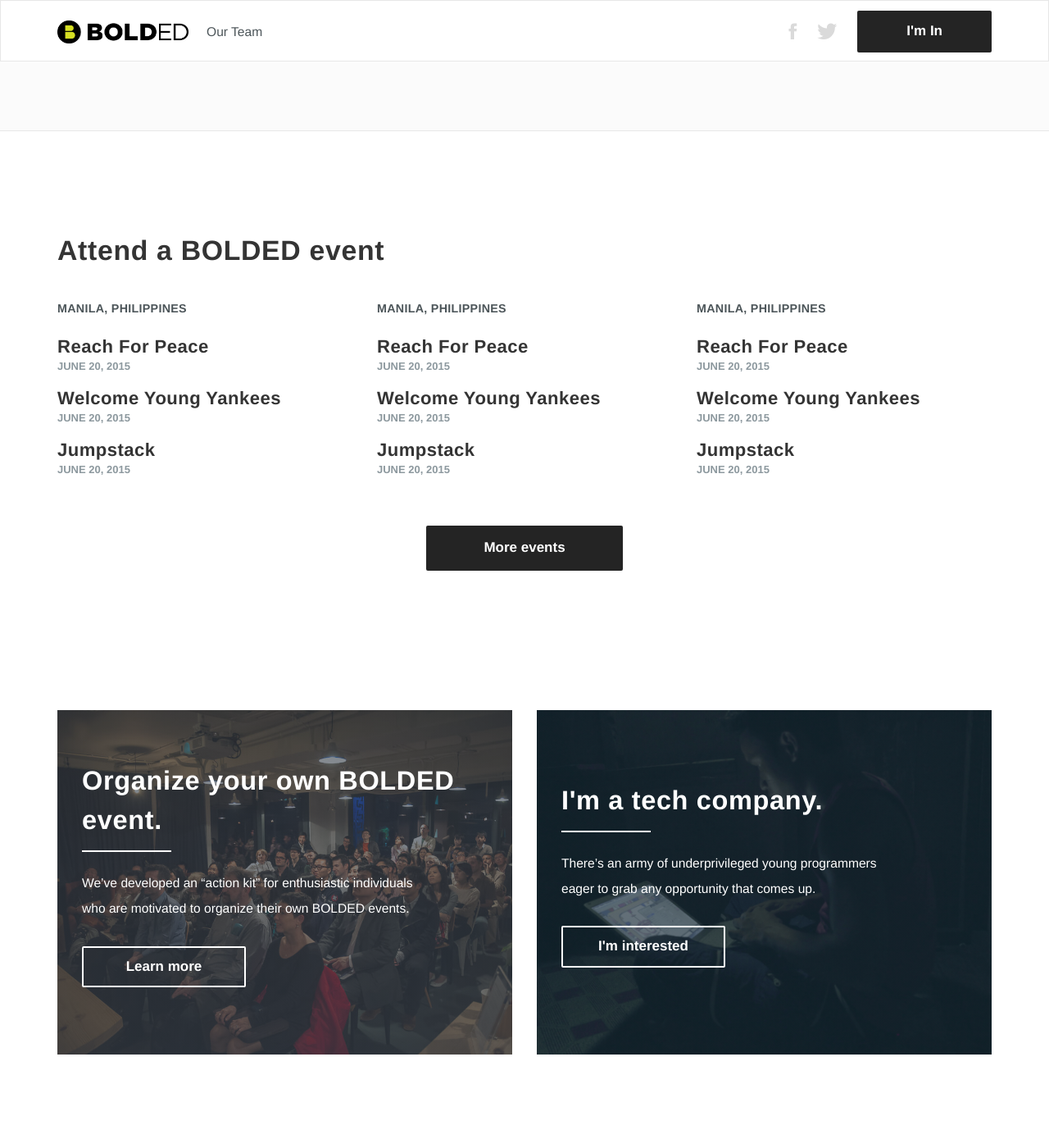
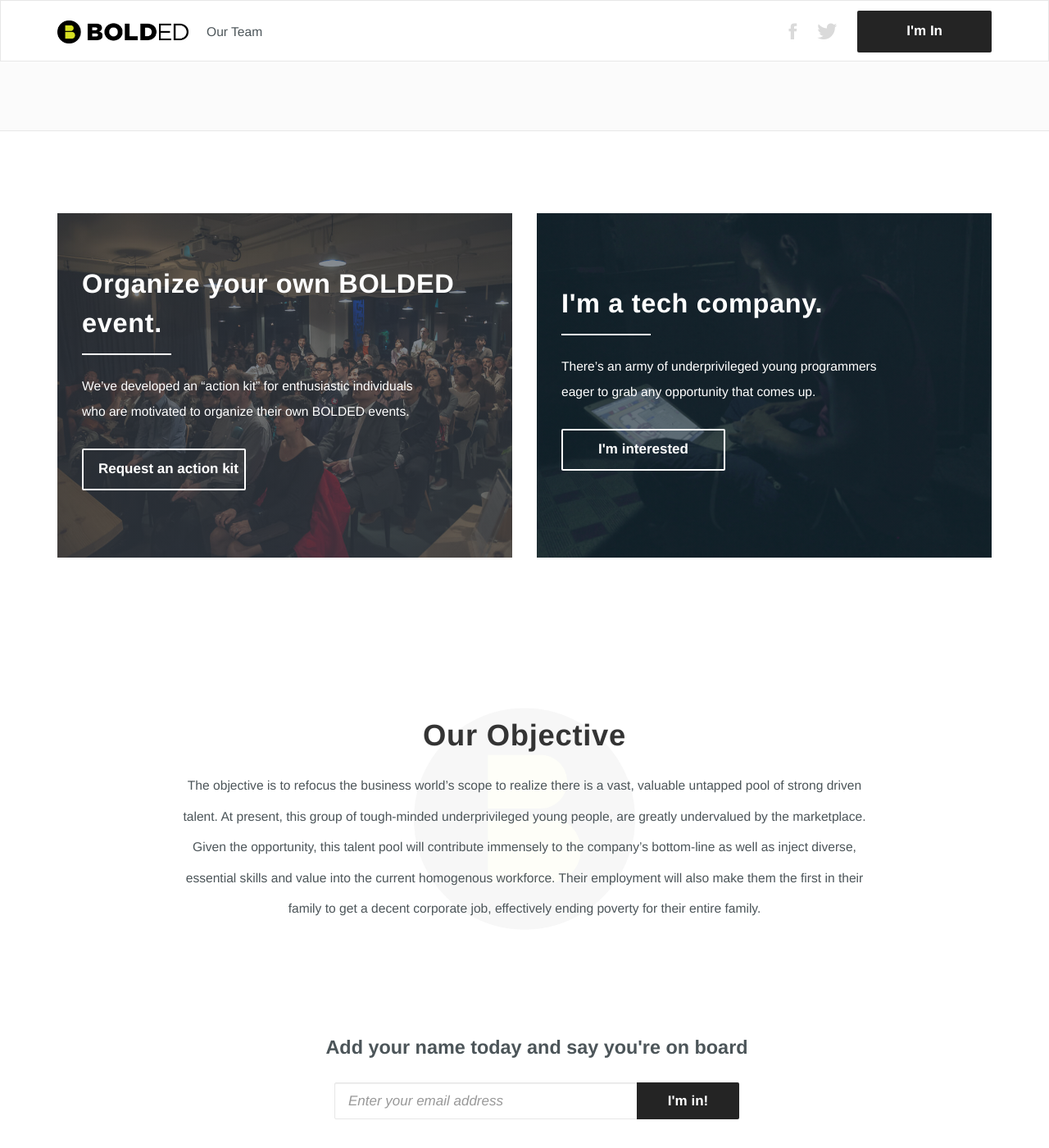
Before and after one commit to codedred/bolded, a Jekyll site: the page built from index.html, in a window 1280 px wide and 1400 px high, scrolled down 1274 px. Shown: the whole window at 82% size. Built offline with Jekyll 4.4.1, drawn with Linux system fonts in a browser that asks for light colours; nearby versions of some CDN libraries; some web fonts are replaced.

Commit message:
adds request an action kit link and temporarily removes events section

```diff
--- a/_includes/events.html
+++ b/_includes/events.html
@@ -1,58 +1,58 @@
-<section class="splash -events -small">
-  <div class="container">
-    <div class="event-list">
-      <h2 class="event-header">Attend a BOLDED event</h2>
-      <div class="row">
-        <div class="col-md-4">
-          <h5 class="event-location">Manila, Philippines</h5>
-          <div class="event-item">
-            <h4 class="event-name">Reach For Peace</h4>
-            <p class="event-date ">June 20, 2015<p>
-          </div>
-          <div class="event-item">
-            <h4 class="event-name">Welcome Young Yankees</h4>
-            <p class="event-date ">June 20, 2015<p>
-          </div>
-          <div class="event-item">
-            <h4 class="event-name">Jumpstack</h4>
-            <p class="event-date ">June 20, 2015<p>
-          </div>
-        </div>
-        <div class="col-md-4">
-          <h5 class="event-location">Manila, Philippines</h5>
-          <div class="event-item">
-            <h4 class="event-name">Reach For Peace</h4>
-            <p class="event-date ">June 20, 2015<p>
-          </div>
-          <div class="event-item">
-            <h4 class="event-name">Welcome Young Yankees</h4>
-            <p class="event-date ">June 20, 2015<p>
-          </div>
-          <div class="event-item">
-            <h4 class="event-name">Jumpstack</h4>
-            <p class="event-date ">June 20, 2015<p>
-          </div>
-        </div>
-        <div class="col-md-4">
-          <h5 class="event-location">Manila, Philippines</h5>
-          <div class="event-item">
-            <h4 class="event-name">Reach For Peace</h4>
-            <p class="event-date ">June 20, 2015<p>
-          </div>
-          <div class="event-item">
-            <h4 class="event-name">Welcome Young Yankees</h4>
-            <p class="event-date ">June 20, 2015<p>
-          </div>
-          <div class="event-item">
-            <h4 class="event-name">Jumpstack</h4>
-            <p class="event-date ">June 20, 2015<p>
-          </div>
-        </div>
-      </div>
-    </div>
+<!--<section class="splash -events -small">-->
+  <!--<div class="container">-->
+    <!--<div class="event-list">-->
+      <!--<h2 class="event-header">Attend a BOLDED event</h2>-->
+      <!--<div class="row">-->
+        <!--<div class="col-md-4">-->
+          <!--<h5 class="event-location">Manila, Philippines</h5>-->
+          <!--<div class="event-item">-->
+            <!--<h4 class="event-name">Reach For Peace</h4>-->
+            <!--<p class="event-date ">June 20, 2015<p>-->
+          <!--</div>-->
+          <!--<div class="event-item">-->
+            <!--<h4 class="event-name">Welcome Young Yankees</h4>-->
+            <!--<p class="event-date ">June 20, 2015<p>-->
+          <!--</div>-->
+          <!--<div class="event-item">-->
+            <!--<h4 class="event-name">Jumpstack</h4>-->
+            <!--<p class="event-date ">June 20, 2015<p>-->
+          <!--</div>-->
+        <!--</div>-->
+        <!--<div class="col-md-4">-->
+          <!--<h5 class="event-location">Manila, Philippines</h5>-->
+          <!--<div class="event-item">-->
+            <!--<h4 class="event-name">Reach For Peace</h4>-->
+            <!--<p class="event-date ">June 20, 2015<p>-->
+          <!--</div>-->
+          <!--<div class="event-item">-->
+            <!--<h4 class="event-name">Welcome Young Yankees</h4>-->
+            <!--<p class="event-date ">June 20, 2015<p>-->
+          <!--</div>-->
+          <!--<div class="event-item">-->
+            <!--<h4 class="event-name">Jumpstack</h4>-->
+            <!--<p class="event-date ">June 20, 2015<p>-->
+          <!--</div>-->
+        <!--</div>-->
+        <!--<div class="col-md-4">-->
+          <!--<h5 class="event-location">Manila, Philippines</h5>-->
+          <!--<div class="event-item">-->
+            <!--<h4 class="event-name">Reach For Peace</h4>-->
+            <!--<p class="event-date ">June 20, 2015<p>-->
+          <!--</div>-->
+          <!--<div class="event-item">-->
+            <!--<h4 class="event-name">Welcome Young Yankees</h4>-->
+            <!--<p class="event-date ">June 20, 2015<p>-->
+          <!--</div>-->
+          <!--<div class="event-item">-->
+            <!--<h4 class="event-name">Jumpstack</h4>-->
+            <!--<p class="event-date ">June 20, 2015<p>-->
+          <!--</div>-->
+        <!--</div>-->
+      <!--</div>-->
+    <!--</div>-->
 
-    <div class="event-misc">
-      <a href="#" class="btn btn-lg btn-default btn-block">More events</a>
-    </div>
-  </div>
-</section>
+    <!--<div class="event-misc">-->
+      <!--<a href="#" class="btn btn-lg btn-default btn-block">More events</a>-->
+    <!--</div>-->
+  <!--</div>-->
+<!--</section>-->
--- a/_includes/nav.html
+++ b/_includes/nav.html
@@ -6,10 +6,10 @@
     </div>
 
     <div class="navi links">
-      <a href="https://www.facebook.com/BOLDED" class="social-icon">
+      <a href="https://www.facebook.com/BOLDED" target="_blank" class="social-icon">
         <i class="icon ion-social-facebook"></i>
       </a>
-      <a href="https://twitter.com/ProjectBolded" class="social-icon">
+      <a href="https://twitter.com/ProjectBolded" target="_blank" class="social-icon">
         <i class="icon ion-social-twitter"></i>
       </a>
 
--- a/_includes/targets.html
+++ b/_includes/targets.html
@@ -8,7 +8,7 @@
               <h2 class="target-header">Organize your own BOLDED event.</h2>
               <p class="target-text">We’ve developed an “action kit” for enthusiastic individuals who are motivated to organize their own BOLDED events.</p>
               <div class="target-misc">
-                <a href="#" class="btn btn-lg btn-default-outline btn-target">Learn more</a>
+                <a href="mailto:action@bolded.org" class="btn btn-lg btn-default-outline btn-target">Request an action kit</a>
               </div>
             </div>
           </div>
--- a/_sass/components/_splash.scss
+++ b/_sass/components/_splash.scss
@@ -104,7 +104,7 @@
   }
 
   &.-smaller {
-    padding: 50px 0;
+    padding: 100px 0 50px;
   }
 
   &.-small-no-top {
```
